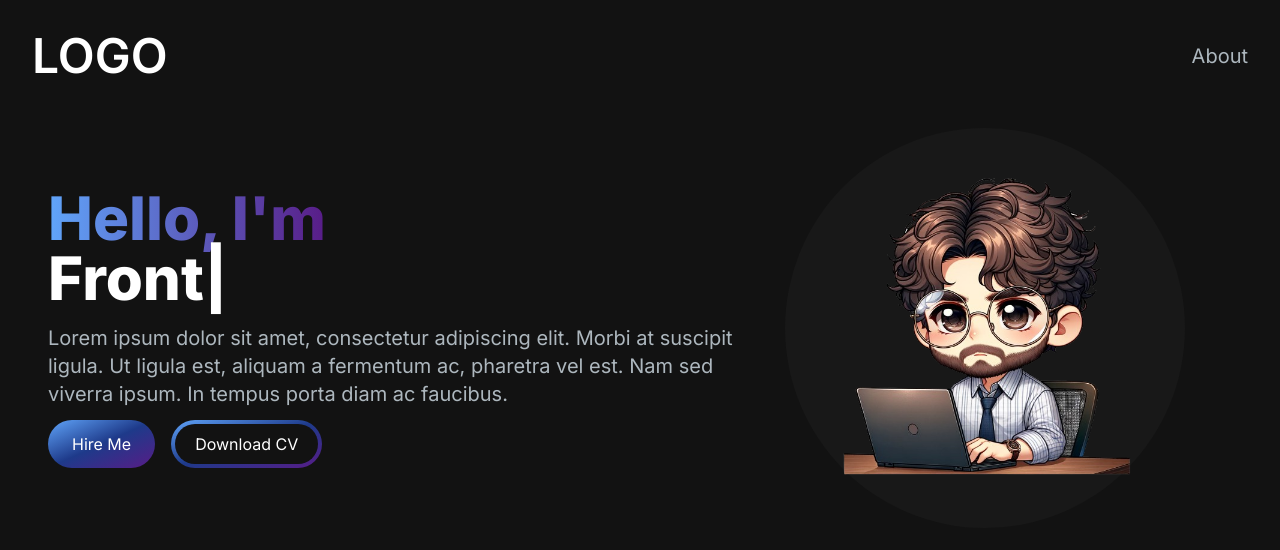
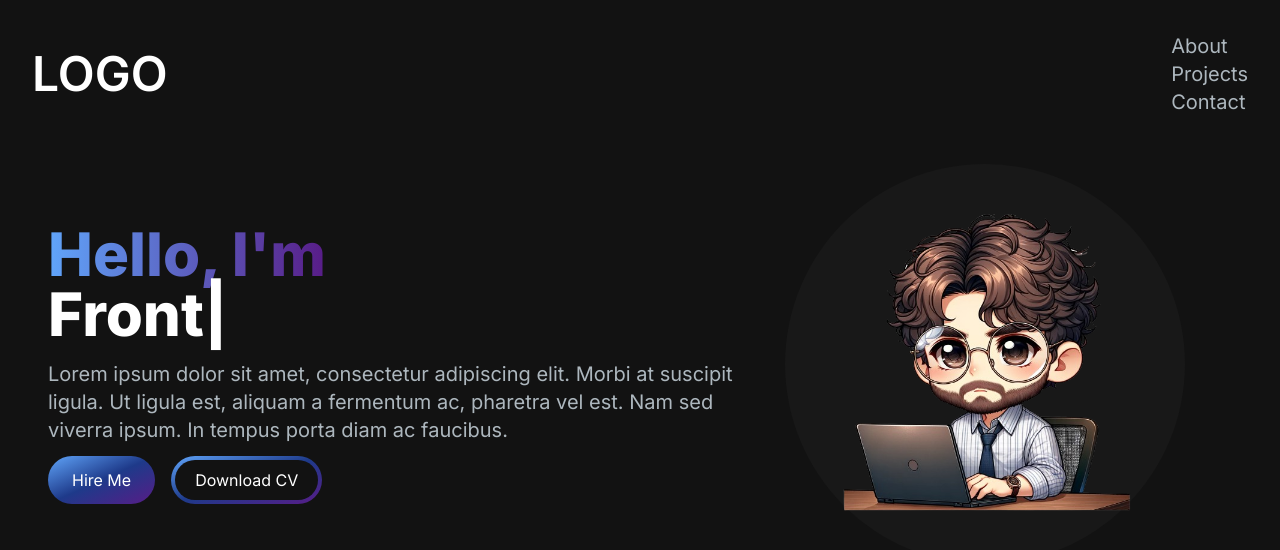
Before and after one commit to IKuuhakuI/portfolio-web, a Next.js app: page / in a window 1280 px wide. Shown: the top 550 px of the page. Built offline with nearby package versions, Linux system fonts and the light colour scheme.

Commit message:
Make NavLink a component

```diff
--- /dev/null
+++ b/src/app/components/NavLink.jsx
@@ -0,0 +1,24 @@
+import Link from "next/link";
+
+const NavLink = ({ href, title }) => {
+  return (
+    <Link
+      href={href}
+      className="
+        block
+        py-2
+        pl-3
+        pr-4
+        text-[#ADB7BE]
+        sm:text-xl
+        rounded
+        md:p-0
+        hover:text-white
+      "
+    >
+      {title}
+    </Link>
+  );
+};
+
+export default NavLink;
--- a/src/app/components/Navbar.jsx
+++ b/src/app/components/Navbar.jsx
@@ -1,5 +1,21 @@
 import Link from "next/link";
 import React from "react";
+import NavLink from "./NavLink";
+
+const navLinks = [
+  {
+    title: "About",
+    path: "#about",
+  },
+  {
+    title: "Projects",
+    path: "#projects",
+  },
+  {
+    title: "Contact",
+    path: "#contact",
+  },
+];
 
 const Navbar = () => {
   return (
@@ -10,24 +26,11 @@ const Navbar = () => {
         </Link>
         <div className="menu hidden md:block md:w-auto" id="navbar">
           <ul>
-            <li>
-              <Link
-                href={"#about"}
-                className="
-                  block
-                  py-2
-                  pl-3
-                  pr-4
-                  text-[#ADB7BE]
-                  sm:text-xl
-                  rounded
-                  md:p-0
-                  hover:text-white
-                "
-              >
-                About
-              </Link>
-            </li>
+            {navLinks.map((link, index) => (
+              <li key={index}>
+                <NavLink href={link.path} title={link.title} />
+              </li>
+            ))}
           </ul>
         </div>
       </div>
```
